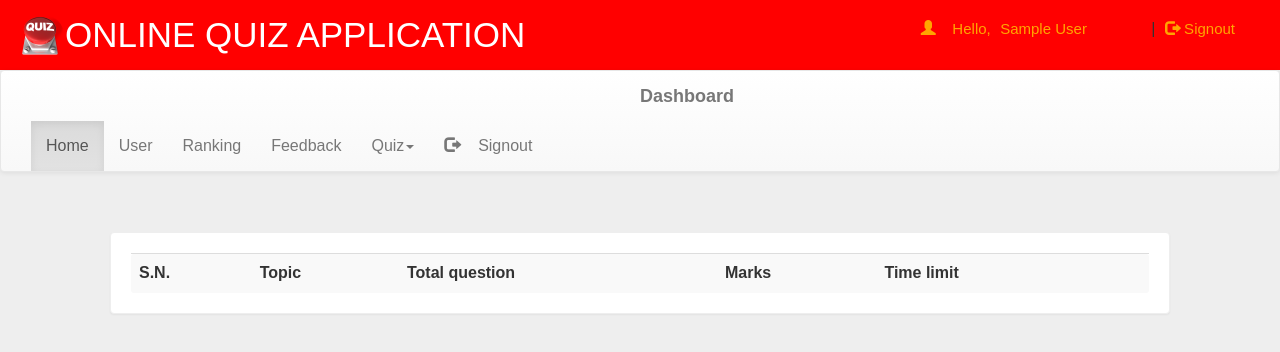
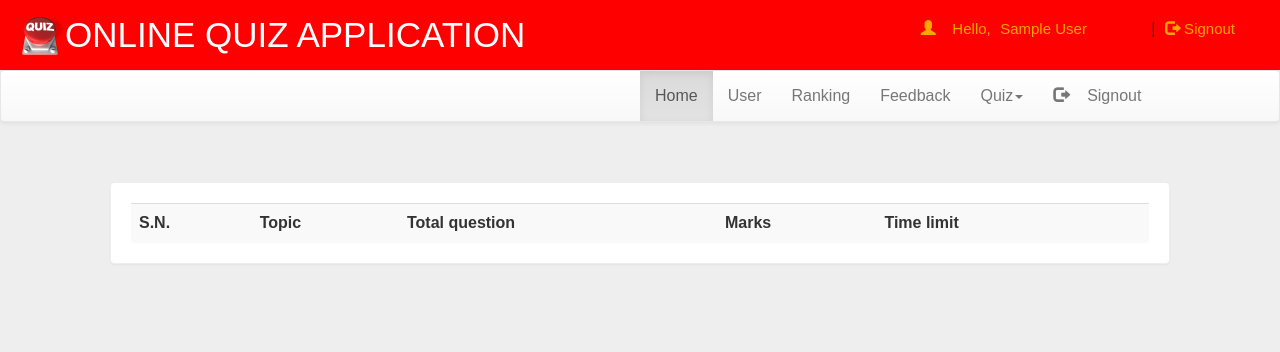
Before and after one commit to Kailash1234-1234/OnlineQuizApp, a PHP site: page /training/dashboard.php?q=0 in a window 1280 px wide. Shown: the top 352 px of the page. Run offline with PHP 8.4, Linux system fonts and the light colour scheme; the visitor is signed in with stand-in values (Sample User, id 1); data that the repository does not hold is empty.

Commit message:
Add here

```diff
--- a/css/main.css
+++ b/css/main.css
@@ -16,17 +16,6 @@ min-height:540px;
 background:url(../image/quizlogo.png);
 min-height:535px;
 }
-
-@font-face {
-   font-family: 'typo';
-    src: url('../fonts/typo.ttf');
-	}
-
-@font-face {
-   font-family: 'gothic';
-    src: url('../fonts/gothics.ttf');
-	}
-
 .panel{
 border-color:#eee;
 margin:40px;
--- a/dashboard.php
+++ b/dashboard.php
@@ -42,7 +42,6 @@ if (!(isset($_SESSION['email']))) {
 }
 ?>
 </div></div><!-- admin start-->
-
 <!--navigation menu-->
 <nav class="navbar navbar-default title1">
   <div class="container-fluid">
@@ -54,7 +53,6 @@ if (!(isset($_SESSION['email']))) {
         <span class="icon-bar"></span>
         <span class="icon-bar"></span>
       </button>
-      <a class="navbar-brand" href="dashboard.php?q=0"><b>Dashboard</b></a>
     </div>
     <!-- Collect the nav links, forms, and other content for toggling -->
     <div class="collapse navbar-collapse" id="bs-example-navbar-collapse-1">
@@ -63,7 +61,7 @@ if (!(isset($_SESSION['email']))) {
         <li <?php if ($_GET['q']==1) echo'class="active"'; ?>><a href="dashboard.php?q=1">User</a></li>
         <li <?php if ($_GET['q']==2) echo'class="active"'; ?>><a href="dashboard.php?q=2">Ranking</a></li>
         <li <?php if ($_GET['q']==3) echo'class="active"'; ?>><a href="dashboard.php?q=3">Feedback</a></li>
-        <li class="dropdown <?php if ($_GET['q']==4 || @$_GET['q']==5) echo'active"'; ?>">
+        <li class="dropdown <?php if ($_GET['q']==4 || $_GET['q']==5) echo'active"'; ?>">
           <a href="#" class="dropdown-toggle" data-toggle="dropdown" role="button" aria-haspopup="true" aria-expanded="false">Quiz<span class="caret"></span></a>
           <ul class="dropdown-menu">
             <li><a href="dashboard.php?q=4">Add Quiz</a></li>
--- a/js/emty.txt
+++ /dev/null
@@ -1 +0,0 @@
-##emty
```
